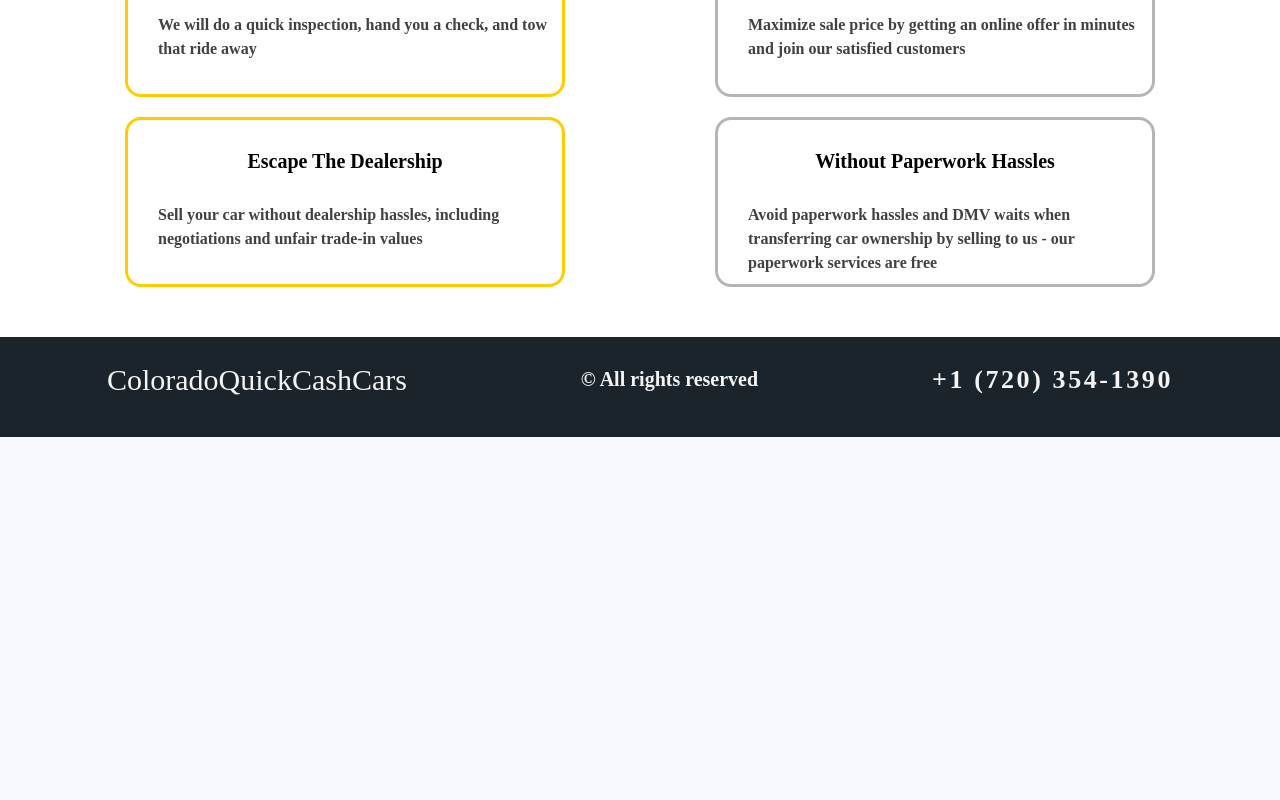
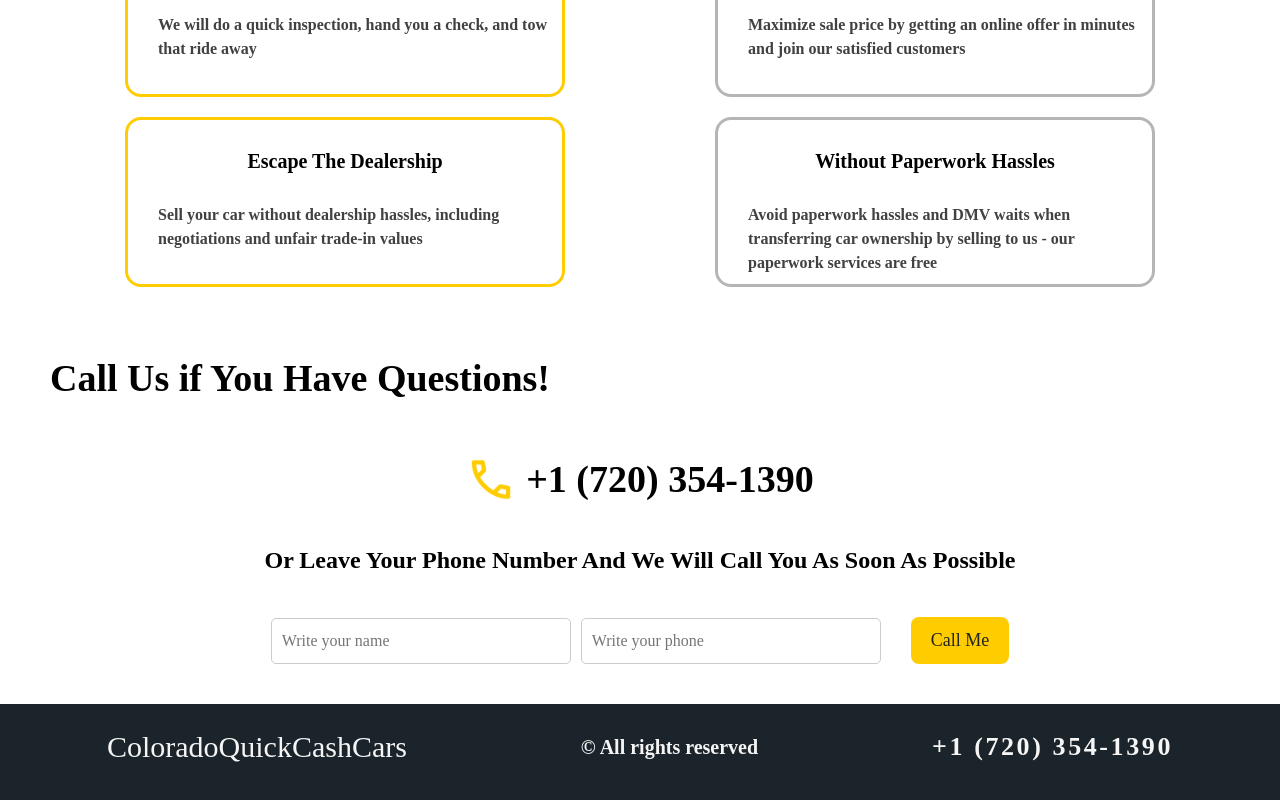
Before and after one commit to BillerJully/CashCarSell, a React (Create React App) app in the folder main-react/cash-car-react/: page / in a window 1280 px wide. Shown: the part 1906-2706 px from the top of the page. Before the commit the page ends 2343 px from the top, so only its background shows below. Built offline with nearby package versions, Linux system fonts and the light colour scheme.

Commit message:
added feedback

```diff
--- a/main-react/cash-car-react/src/App.js
+++ b/main-react/cash-car-react/src/App.js
@@ -3,6 +3,7 @@ import Steps from './components/MainSteps/Steps'
 import Yellowbox from './components/yellowbox/Yellowbox'
 import Footer from './components/footer/Footer'
 import Benefits from './components/offerbenefits/Benefits'
+import Feedback from './components/feedback/Feedback'
 
 function App() {
     return (
@@ -11,6 +12,7 @@ function App() {
             <Steps />
             <Yellowbox />
             <Benefits />
+            <Feedback />
             <Footer />
         </div>
     )
--- a/main-react/cash-car-react/src/components/feedback/Feedback.css
+++ b/main-react/cash-car-react/src/components/feedback/Feedback.css
@@ -0,0 +1,97 @@
+.feedback-container {
+    padding: 0 50px 0;
+    margin-bottom: 40px;
+}
+
+.feedback-container h2 {
+    font-weight: 600;
+    font-size: 38px;
+    line-height: 219%;
+}
+
+.feedback-block {
+    display: flex;
+    flex-direction: column;
+    align-items: center;
+    text-align: center;
+}
+
+.phone-feedback {
+    display: flex;
+    align-items: center;
+    margin-bottom: 10px;
+}
+.phone-feedback a {
+    font-size: 38px;
+    font-weight: 600;
+}
+
+.phone-feedback img {
+    width: 50px; /* задайте требуемые размеры для иконки телефона */
+    margin-right: 10px;
+}
+
+.feedback-text {
+    margin-bottom: 15px;
+}
+
+.feedback-text h3 {
+    font-size: 24px;
+}
+
+.feedback-input {
+    display: flex; /*Изменение: изменим направление flex контейнера*/
+    align-items: center;
+    justify-content: center; /* Изменение: добавим выравнивание по горизонтали */
+    flex-wrap: wrap; /* Изменение: добавим перенос элементов при нехватке места */
+    gap: 10px; /* Изменено: добавим отступы между элементами */
+}
+
+.input-box input {
+    padding: 10px;
+    width: 300px;
+    border: 1px solid #ccc;
+    border-radius: 5px;
+    font-size: 16px;
+    outline: none;
+}
+
+.feedback-submit {
+    padding: 10px 20px;
+    background-color: #ffcc00;
+    color: #232323;
+    border: none;
+    border-radius: 8px;
+    font-size: 18px;
+    cursor: pointer;
+    transition: background-color 0.3s;
+    margin-left: 20px;
+}
+
+.feedback-submit:hover {
+    background-color: #e8be17;
+}
+
+@media (max-width: 730px) {
+    .feedback-input {
+        display: block;
+        padding: 30px;
+    }
+
+    .input-box {
+        margin-bottom: 20px;
+    }
+}
+
+@media (max-width: 484px) {
+    .phone-feedback img {
+        width: 40px;
+    }
+    .phone-feedback a {
+        font-size: 28px;
+    }
+
+    .feedback-text h3 {
+        font-size: 20px;
+    }
+}
--- a/main-react/cash-car-react/src/components/feedback/Feedback.jsx
+++ b/main-react/cash-car-react/src/components/feedback/Feedback.jsx
@@ -0,0 +1,33 @@
+import './Feedback.css'
+import phoneLogo from '../../staticfiles/feedback/call.png'
+
+function Feedback() {
+    return (
+        <section className="feedback-container" id="feedback">
+            <h2>Call Us if You Have Questions!</h2>
+            <div className="feedback-block">
+                <div className="phone-feedback">
+                    <img src={phoneLogo} alt="" />
+                    <a href="">+1 (720) 354-1390</a>
+                </div>
+                <div className="feedback-text">
+                    <h3>
+                        Or Leave Your Phone Number And We Will Call You As Soon
+                        As Possible
+                    </h3>
+                </div>
+                <div className="feedback-input">
+                    <div className="input-box">
+                        <input type="text" placeholder="Write your name" />
+                    </div>
+                    <div className="input-box">
+                        <input type="text" placeholder="Write your phone" />
+                    </div>
+                    <button className="feedback-submit">Call Me</button>
+                </div>
+            </div>
+        </section>
+    )
+}
+
+export default Feedback
```
Also changed, not shown: main-react/cash-car-react/src/staticfiles/feedback/call.png (added).
